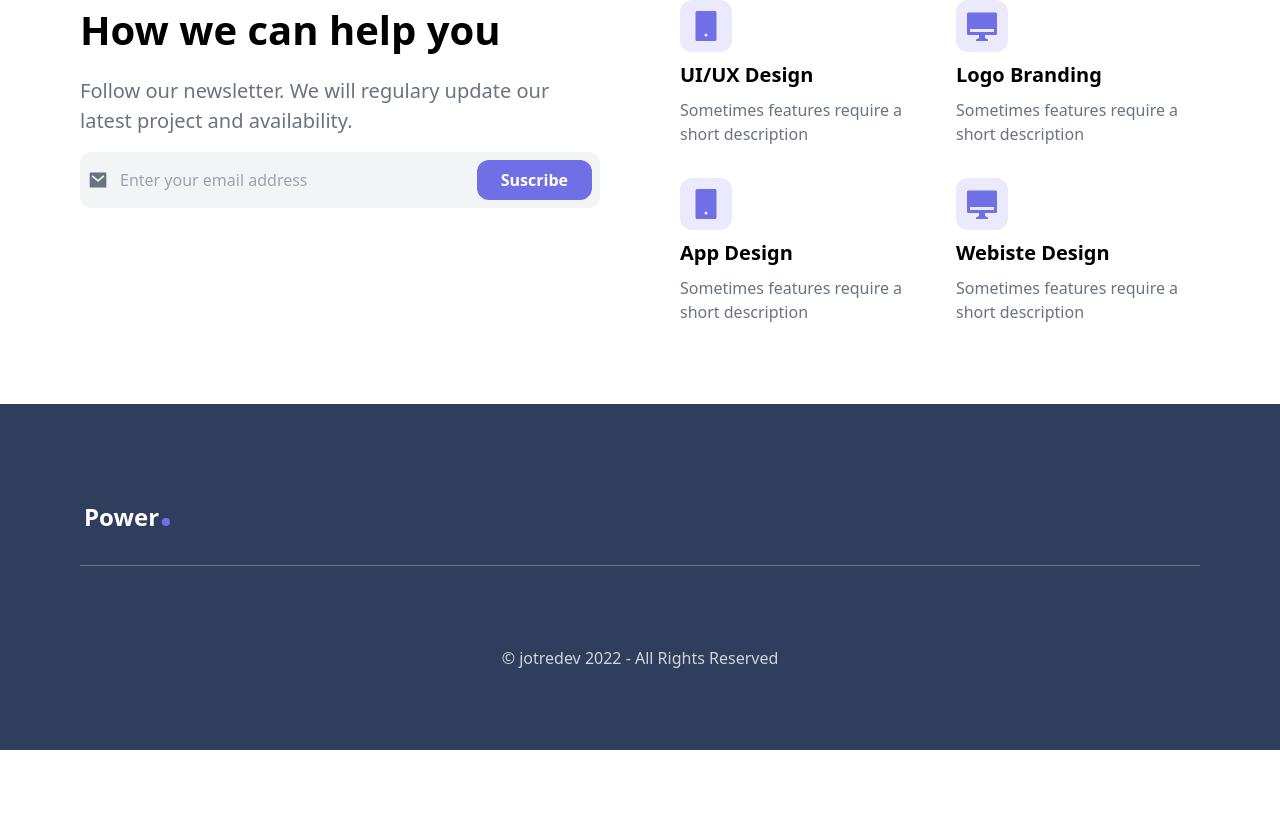
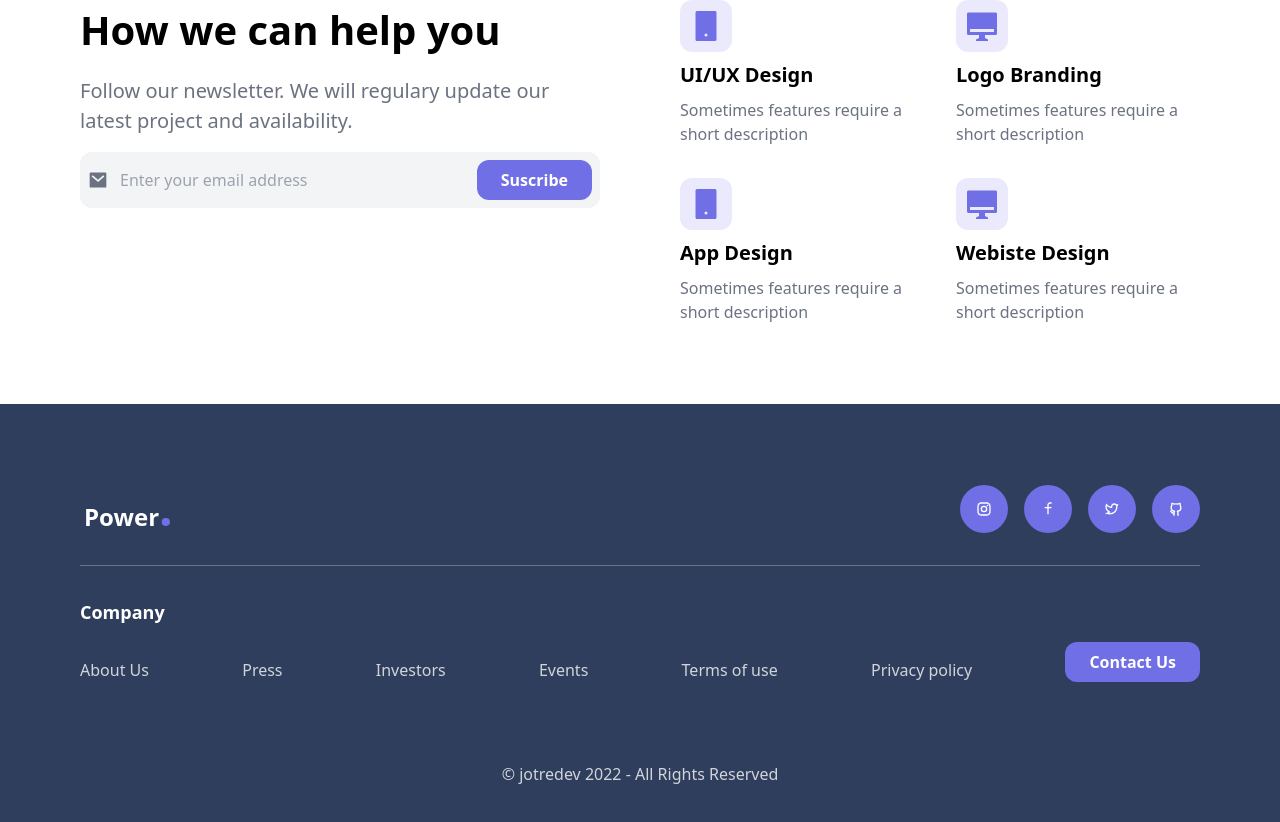
Before and after one commit to Juansubas/LandingPage, a React (Vite) app: page / in a window 1280 px wide. Shown: the part 2591-3413 px from the top of the page. Before the commit the page ends 3341 px from the top, so only its background shows below. Built offline with nearby package versions, Linux system fonts and the light colour scheme.

Commit message:
Finish Footer

```diff
--- a/src/components/Footer.tsx
+++ b/src/components/Footer.tsx
@@ -22,11 +22,70 @@ const Footer = () => {
           </a>
         </div>
         {/* Social Media */}
-        <nav>
-
+        <nav className="flex items-center gap-4">
+          <a href="#" className="block text-white p-4 bg-primary rounded-full">
+            <RiInstagramLine />
+          </a>
+          <a href="#" className="block text-white p-4 bg-primary rounded-full">
+            <RiFacebookLine />
+          </a>
+          <a href="#" className="block text-white p-4 bg-primary rounded-full">
+            <RiTwitterLine />
+          </a>
+          <a href="#" className="block text-white p-4 bg-primary rounded-full">
+            <RiGithubLine />
+          </a>
         </nav>
       </div>
-      <div></div>
+      <div className="mt-8">
+        <h3 className="text-lg font-bold text-white text-center md:text-left">
+          Company
+        </h3>
+        <nav className="mt-4 flex flex-col md:flex-row items-center justify-between gap-4">
+          <a
+            href="#"
+            className="text-gray-300 mt-4 hover:text-white transition-colors"
+          >
+            About Us
+          </a>
+          <a
+            href="#"
+            className="text-gray-300 mt-4 hover:text-white transition-colors"
+          >
+            Press
+          </a>
+          <a
+            href="#"
+            className="text-gray-300 mt-4 hover:text-white transition-colors"
+          >
+            Investors
+          </a>
+          <a
+            href="#"
+            className="text-gray-300 mt-4 hover:text-white transition-colors"
+          >
+            Events
+          </a>
+          <a
+            href="#"
+            className="text-gray-300 mt-4 hover:text-white transition-colors"
+          >
+            Terms of use
+          </a>
+          <a
+            href="#"
+            className="text-gray-300 mt-4 hover:text-white transition-colors"
+          >
+            Privacy policy
+          </a>
+          <button
+            type="button"
+            className="font-semibold py-2 px-6 bg-primary text-white rounded-xl"
+          >
+            Contact Us
+          </button>
+        </nav>
+      </div>
       <div className="mt-20">
         <p className="text-gray-300 text-center">
           © jotredev 2022 - All Rights Reserved
```
